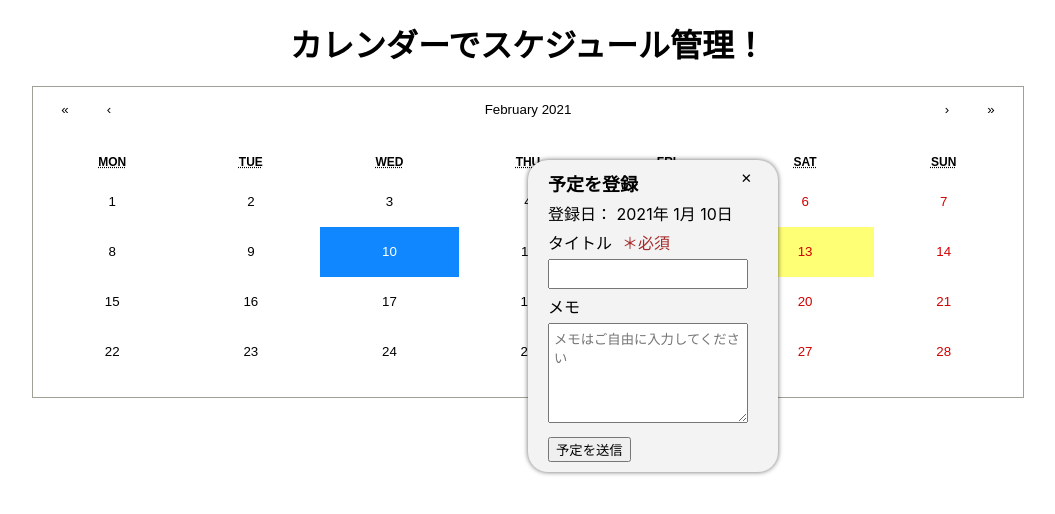
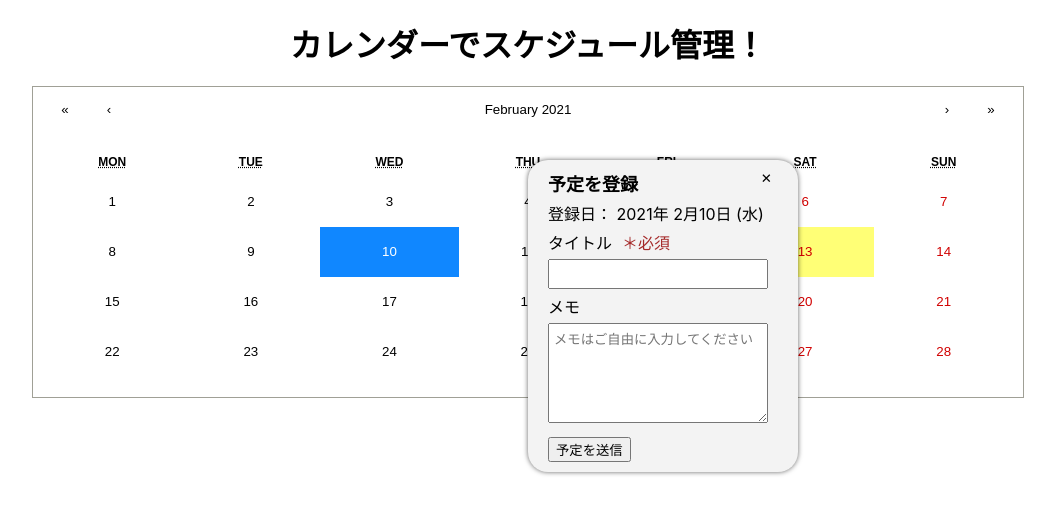
Before and after one commit to takaya787/cal_frontend, a Next.js app in the folder apps/: page / in a window 1280 px wide. Both pictures are taken after a click on the button "10". Shown: the top 514 px of the page, without its empty margins (112-1167 px from the left). Built offline with nearby package versions, Linux system fonts and the light colour scheme.

Commit message:
formの日程表示　調整

```diff
--- a/apps/components/Forms/EventForm.js
+++ b/apps/components/Forms/EventForm.js
@@ -34,10 +34,40 @@ export const EventFrom = (props) => {
     //   });
   }
   //target_dateにはDate Objecy
+  //曜日を作成
+  const day_label = (target_date) => {
+    let day = ''
+    switch (target_date.getDay()) {
+      case 0:
+        day = '(日)'
+        break
+      case 1:
+        day = '(月)'
+        break;
+      case 2:
+        day = '(火)'
+        break;
+      case 3:
+        day = '(水)'
+        break;
+      case 4:
+        day = '(木)'
+        break;
+      case 5:
+        day = '(金)'
+        break;
+      default:
+        day = '(土)'
+    }
+    return (<>{day}</>)
+  }
+
+  //target_dateにはDate Objecy
+  //getMonth()は0~11なので、+1必要
   const date_label = (target_date) => {
     return (
       <>
-        登録日： { props.date.getFullYear()}年 { props.date.getMonth()}月 { props.date.getDate()}日
+        登録日： { target_date.getFullYear()}年 { target_date.getMonth() + 1}月{ target_date.getDate()}日
       </>
     )
   }
@@ -50,7 +80,8 @@ export const EventFrom = (props) => {
       >
         <button className={styles.button} onClick={() => { props.setIsEventForm(false) }}>✕</button>
         <h3 className={styles.form_title}>予定を登録</h3>
-        <label className={styles.form_label}>{date_label(props.date)}</label>
+        <label className={styles.form_label}>  {date_label(props.date)} {day_label(props.date)}
+        </label>
         <label className={styles.form_label} htmlFor="title">タイトル<span className="required">＊必須</span></label>
         <input type="input" name="title" id="title"
           className={styles.form_input}
--- a/apps/components/Forms/EventForm.module.css
+++ b/apps/components/Forms/EventForm.module.css
@@ -29,7 +29,7 @@
   display: block;
   background-color: #f3f3f3;
   padding: 0 30px 10px 20px;
-  width: 250px;
+  width: 270px;
   border-radius: 20px;
   box-shadow: 0 0 5px rgba(0, 0, 0, 0.6);
   position: absolute;
```
